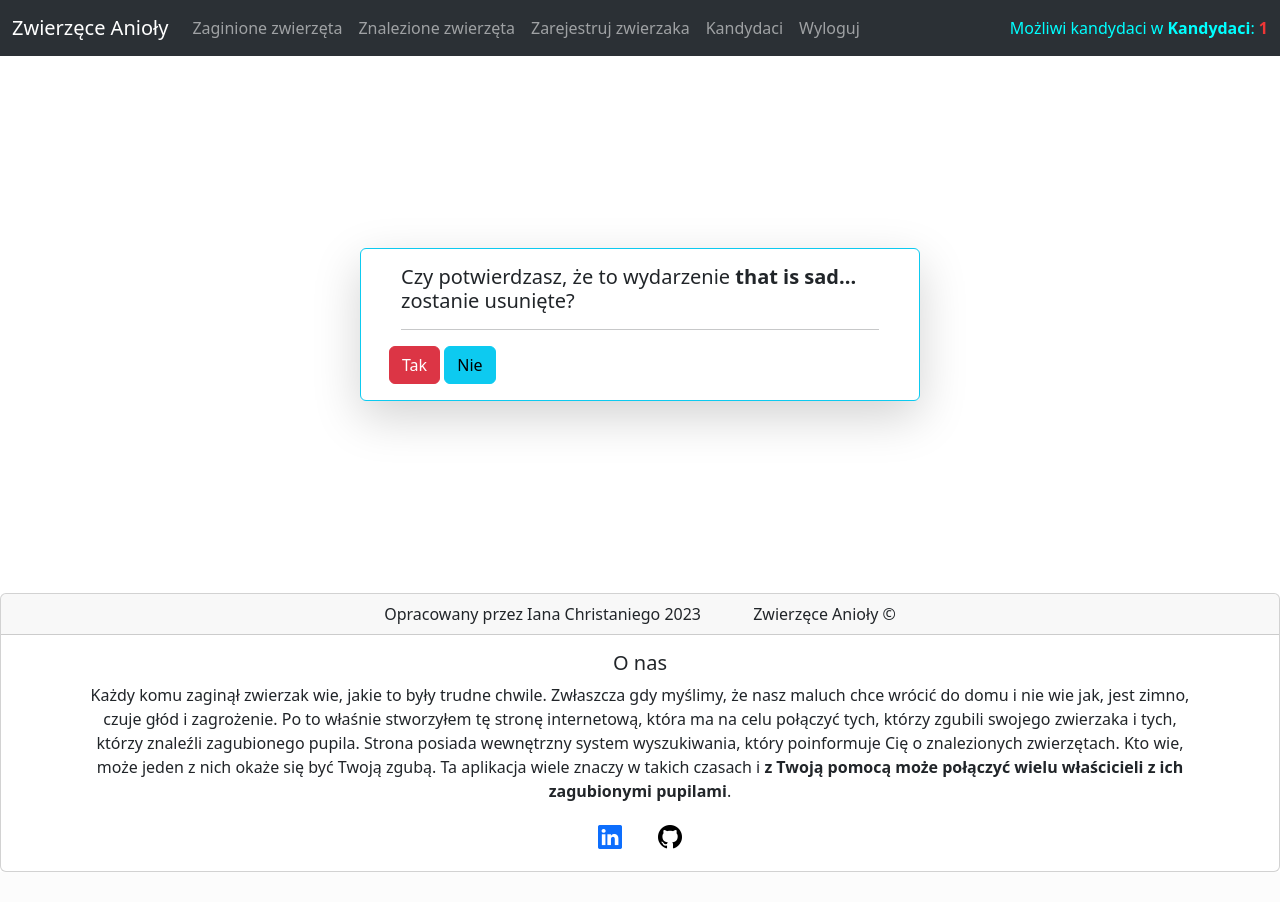
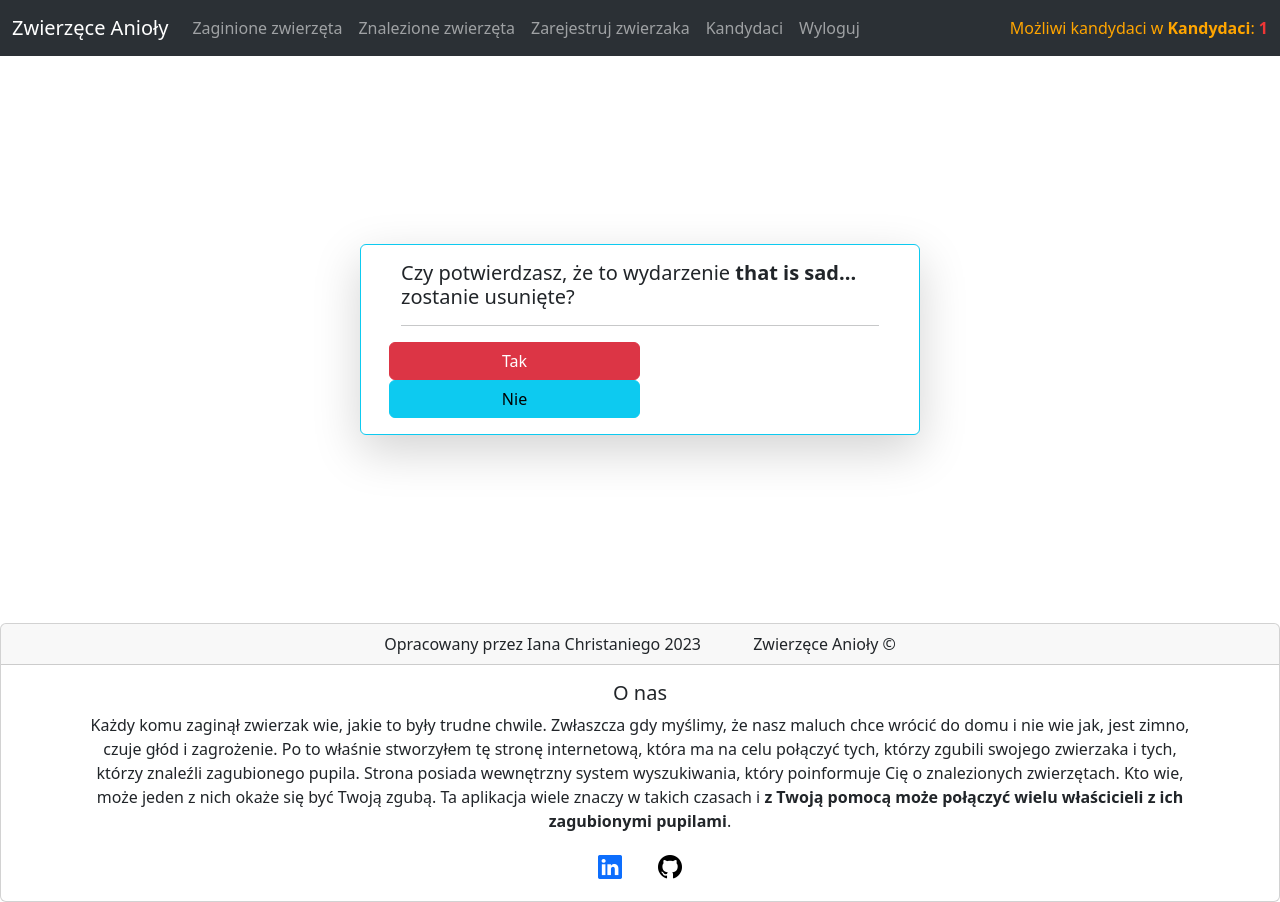
Before and after one commit to ianchristani/petangel, a Django app: page /pets/delete/2 in a window 1280 px wide. Before the commit the page ends 872 px from the top, so only its background shows below. Run offline with Django 4.2, Linux system fonts and the light colour scheme; a user stored in the database is signed in; data comes from the database, SQL or seed files in the repository; both versions use the stored data as it was after the commit.

Commit message:
the v.10 is ready.

```diff
--- a/crud/static/general_users_template.css
+++ b/crud/static/general_users_template.css
@@ -1,6 +1,6 @@
 /* navbar */
 .path{
-    color:aqua;
+    color:orange;
 }
 
 .f-info{
@@ -26,6 +26,10 @@
     margin-bottom: 15%;
 }
 
+.responsive-btn {
+    width: 50%;
+}
+
 /* footer */
 .bi.bi-linkedin{
     font-size: 1.5rem;
--- a/crud/templates/eventdelete.html
+++ b/crud/templates/eventdelete.html
@@ -1,6 +1,7 @@
 {% extends "general_users_template.html" %}
 
 {% block eventDelete %}
+<div class="container fluid p-4">
     <div class="row align-items-center justify-content-center">
         <div class="card border-info shadow-lg" style="max-width: 35rem;">
             <div class="card-body">
@@ -12,8 +13,8 @@
                     </div>
                     <div class="row">
                         <div class="d-grid gap-2 d-md-block" role="group">
-                        <button class="btn btn-danger" type="submit">Tak</button>
-                        <a  href="{% url 'crud:lostList' %}"><button class="btn btn-info" type="button">Nie</button></a>
+                            <button class="btn btn-danger responsive-btn" type="submit">Tak</button>
+                            <a  href="{% url 'crud:lostList' %}"><button class="btn btn-info responsive-btn" type="button">Nie</button></a>
                         </div>
                     </div>
 
@@ -21,4 +22,5 @@
             </div>
         </div>
     </div>
+</div>
 {% endblock %}
--- a/crud/templates/eventform.html
+++ b/crud/templates/eventform.html
@@ -1,6 +1,7 @@
 {% extends "general_users_template.html" %}
 
 {% block eventForm %}
+<div class="container fluid p-4">
     <div class="container m-6">
         <div class="row justify-content-center mt-4 mb-4">
             <div class="card border-info shadow-lg" style="max-width: 45rem;">
@@ -40,5 +41,7 @@
             </div>
         </div>
     </div>
+</div>
+
 
 {% endblock %}
--- a/crud/templates/foundlist.html
+++ b/crud/templates/foundlist.html
@@ -1,6 +1,7 @@
 {% extends "general_users_template.html" %}
 
 {% block lostList %}
+<div class="container fluid p-4">
     <div class="row justify-content-center">
         <div class="col">
             <div class="container text-center">
@@ -41,4 +42,5 @@
             </div>
         </div>
     </div>
+</div>
 {% endblock%}
--- a/crud/templates/lostlist.html
+++ b/crud/templates/lostlist.html
@@ -1,6 +1,7 @@
 {% extends "general_users_template.html" %}
 
 {% block foundList %}
+<div class="container fluid p-4">
     <div class="row justify-content-center ">
         <div class="col">
             <div class="container text-center mt-8 mb-2">
@@ -43,4 +44,6 @@
             </div>
         </div>
     </div>
+</div>
+
 {% endblock%}
--- a/crud/templates/possiblecandidates.html
+++ b/crud/templates/possiblecandidates.html
@@ -1,6 +1,7 @@
 {% extends "general_users_template.html" %}
 
 {% block possibleCandidates %}
+<div class="container fluid p-4">
     <div class="row justify-content-center">
         <div class="col">
             <div class="container text-center">
@@ -40,4 +41,6 @@
             </div>
         </div>
     </div>
+</div>
+
 {% endblock %}
--- a/crud/templates/specificevent.html
+++ b/crud/templates/specificevent.html
@@ -1,8 +1,9 @@
 {% extends "general_users_template.html" %}
 
 {% block specifcevent %}
-    <div class="container m-4">
+<div class="container fluid p-4">
+    <div class="container">
         <img src="{{ event.pic.url }}" class="img-fluid" alt="Pet's image">
     </div>
-
+</div>
 {% endblock %}
--- a/petangel/settings.py
+++ b/petangel/settings.py
@@ -94,7 +94,8 @@ AUTH_PASSWORD_VALIDATORS = [
 
 # Internationalization
 # https://docs.djangoproject.com/en/4.2/topics/i18n/
-LANGUAGE_CODE = 'en-us'
+#LANGUAGE_CODE = 'en-us'
+LANGUAGE_CODE = 'pl'
 
 TIME_ZONE = 'UTC'
 
--- a/users/static/general_template.css
+++ b/users/static/general_template.css
@@ -6,7 +6,7 @@ body, html {
 
 /* navbar */
 .path{
-    color:aqua;
+    color:orange;
 }
 
 /* content */
--- a/users/templates/index.html
+++ b/users/templates/index.html
@@ -1,11 +1,12 @@
 {% extends 'general_template.html' %}
 
 {% block index %}
+<div class="container fluid p-4">
   <div class="row align-items-center justify-content-center">
     <div class="card border-info shadow-lg" style="max-width: 35rem;">
       <div class="card-body">
         <div class="container m-4">
-        <h2 class="card-title">Witamy w Zwierzęcych Aniołach</h2>
+          <h1 class="card-title">Witamy w Zwierzęcych Aniołach</h1>
         </div>
         <div class="container text-center">
           <p>Jeśli jesteś już zarejestrowany, zaloguj się <a href="{% url 'users:login' %}">tutaj</a></p>
@@ -14,4 +15,6 @@
       </div>
     </div>
   </div>
+</div>
+
 {% endblock %}
--- a/users/templates/login.html
+++ b/users/templates/login.html
@@ -1,6 +1,7 @@
 {% extends 'general_template.html' %}
 
 {% block login %}
+<div class="container fluid">
     <div class="row align-items-center justify-content-center">
         <div class="card border-info shadow-lg" style="max-width: 35rem;">
             <div class="card-body">
@@ -20,4 +21,6 @@
             </div>
         </div>
     </div>
+</div>
+
 {% endblock %}
--- a/users/templates/logout.html
+++ b/users/templates/logout.html
@@ -1,6 +1,7 @@
 {% extends "general_users_template.html" %}
 
 {% block logout %}
+<div class="container fluid p-4">
     <div class="row align-items-center justify-content-center">
         <div class="card border-info shadow-lg" style="max-width: 35rem;">
             <div class="card-body">
@@ -19,4 +20,6 @@
             </div>
         </div>
     </div>
+</div>
+
 {% endblock %}
--- a/users/templates/signup.html
+++ b/users/templates/signup.html
@@ -1,6 +1,7 @@
 {% extends 'general_template.html' %}
 
 {% block signup %}
+<div class="container fluid">
     <div class="row align-items-center justify-content-center align-items-center">
         <div class="card border-info shadow-lg" style="max-width: 60rem;">
             <div class="card-body">
@@ -20,4 +21,6 @@
             </div>
         </div>
     </div>
+</div>
+
 {% endblock %}
```
Also changed, not shown: crud/forms.py (+22 -0 lines), db.sqlite3. Lines whose indentation alone changed are shown as unchanged.
